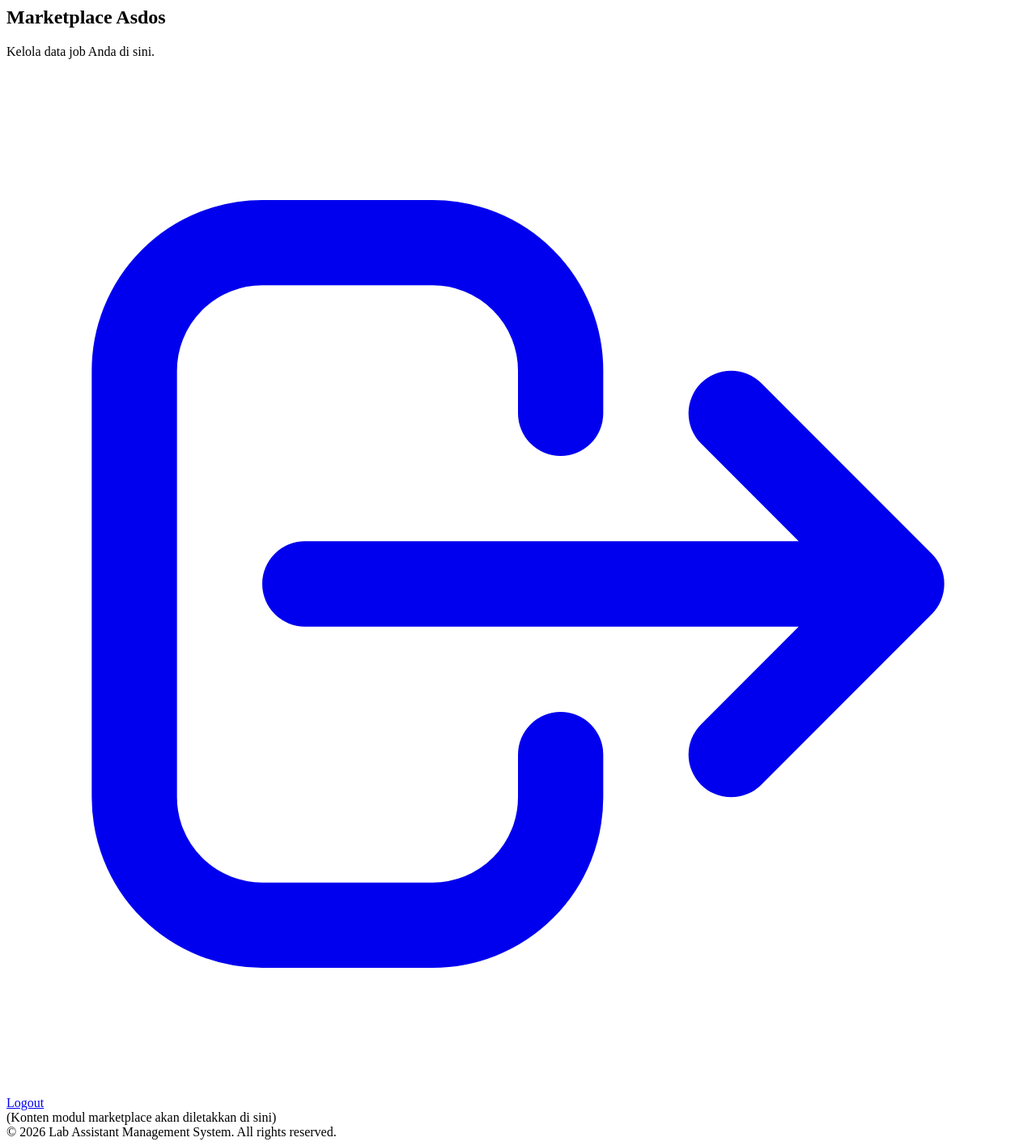
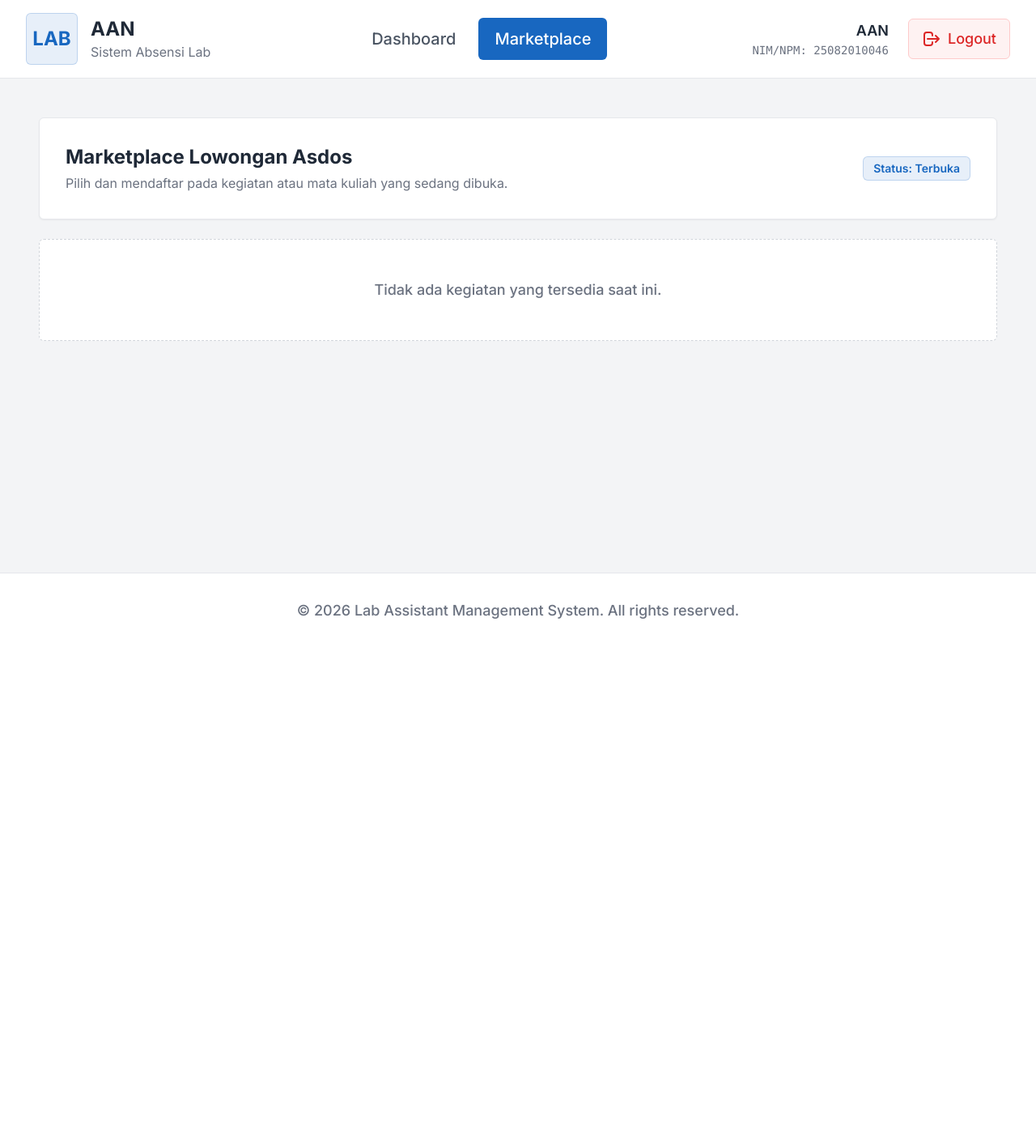
Before and after one commit to Adityaa1404/absensi_lab, a PHP site: page /modules/asdos/marketplace.php in a window 1280 px wide. Shown: the whole page at 81% size. After the commit the page ends 764 px from the top, so only its background shows below. Run offline with PHP 8.4, Linux system fonts and the light colour scheme; a user stored in the database is signed in; data comes from the database, SQL or seed files in the repository; some libraries are stand-ins or nearby versions.

Commit message:
feat(asdos): nambah dashboard sama fitur fitur pendukung aja sih

```diff
--- /dev/null
+++ b/includes/header_asdos.php
@@ -0,0 +1,73 @@
+<?php
+if (session_status() === PHP_SESSION_NONE) {
+    session_start();
+}
+if (!isset($_SESSION['user_id']) || $_SESSION['role'] !== 'asdos') {
+    header("Location: ../auth/login.php");
+    exit();
+}
+
+$current_page = basename($_SERVER['PHP_SELF']);
+?>
+<!DOCTYPE html>
+<html lang="id">
+<head>
+    <meta charset="UTF-8">
+    <meta name="viewport" content="width=device-width, initial-scale=1.0">
+    <title>Panel Asdos - Absensi Lab</title>
+    <script src="https://cdn.tailwindcss.com"></script>
+    <link rel="preconnect" href="https://fonts.googleapis.com">
+    <link rel="preconnect" href="https://fonts.gstatic.com" crossorigin>
+    <link href="https://fonts.googleapis.com/css2?family=Inter:wght@400;500;600;700&display=swap" rel="stylesheet">
+    <style>
+        body { font-family: 'Inter', sans-serif; background-color: #f3f4f6; }
+    </style>
+</head>
+<body class="min-h-screen flex flex-col">
+    <!-- Header / Navbar -->
+    <header class="bg-white border-b border-gray-200 sticky top-0 z-50">
+        <div class="max-w-7xl mx-auto px-4 sm:px-6 lg:px-8 flex items-center justify-between h-20 md:h-24">
+            <!-- Brand / Logo -->
+            <div class="flex items-center gap-3 md:gap-4">
+                <div class="w-12 h-12 md:w-16 md:h-16 rounded-md bg-[#1867c0]/10 border border-[#1867c0]/20 flex items-center justify-center text-[#1867c0] font-bold text-lg md:text-2xl">
+                    LAB
+                </div>
+                <div>
+                    <h1 class="text-lg sm:text-xl md:text-2xl font-bold text-gray-800 leading-tight"><?= htmlspecialchars($_SESSION['nama'] ?? 'Asisten Dosen') ?></h1>
+                    <p class="text-sm md:text-base text-gray-500">Sistem Absensi Lab</p>
+                </div>
+            </div>
+
+            <!-- Navigation Links (Desktop) -->
+            <nav class="hidden md:flex items-center gap-2">
+                <a href="/absensi_lab/modules/asdos/dashboard.php" class="px-5 py-3 rounded-md text-base md:text-xl font-medium transition duration-200 <?= $current_page === 'dashboard.php' ? 'bg-[#1867c0] text-white' : 'text-gray-600 hover:text-gray-900 hover:bg-gray-100' ?>">
+                    Dashboard
+                </a>
+                <a href="/absensi_lab/modules/asdos/marketplace.php" class="px-5 py-3 rounded-md text-base md:text-xl font-medium transition duration-200 <?= $current_page === 'marketplace.php' ? 'bg-[#1867c0] text-white' : 'text-gray-600 hover:text-gray-900 hover:bg-gray-100' ?>">
+                    Marketplace
+                </a>
+            </nav>
+
+            <!-- User Info & Logout -->
+            <div class="flex items-center gap-4 md:gap-6">
+                <div class="hidden sm:block text-right">
+                    <p class="text-sm md:text-lg font-semibold text-gray-800"><?= htmlspecialchars($_SESSION['nama'] ?? 'Asdos') ?></p>
+                    <p class="text-xs md:text-sm text-gray-500 font-mono">NIM/NPM: <?= htmlspecialchars($_SESSION['identity_number'] ?? '-') ?></p>
+                </div>
+                <a href="../auth/logout.php" class="px-4 py-2.5 rounded-md bg-red-50 border border-red-200 text-red-600 text-sm md:text-lg font-medium hover:bg-red-100 transition duration-200 flex items-center gap-2">
+                    <svg class="w-5 h-5 md:w-6 md:h-6" fill="none" stroke="currentColor" viewBox="0 0 24 24">
+                        <path stroke-linecap="round" stroke-linejoin="round" stroke-width="2" d="M17 16l4-4m0 0l-4-4m4 4H7m6 4v1a3 3 0 01-3 3H6a3 3 0 01-3-3V7a3 3 0 013-3h4a3 3 0 013 3v1"/>
+                    </svg>
+                    Logout
+                </a>
+            </div>
+        </div>
+
+        <!-- Mobile Navigation Menu -->
+        <div class="md:hidden border-t border-gray-200 px-4 py-3 flex items-center justify-around bg-white">
+            <a href="/absensi_lab/modules/asdos/dashboard.php" class="px-4 py-2 rounded-md text-sm sm:text-base font-medium <?= $current_page === 'dashboard.php' ? 'bg-[#1867c0] text-white' : 'text-gray-600' ?>">Dashboard</a>
+            <a href="/absensi_lab/modules/asdos/marketplace.php" class="px-4 py-2 rounded-md text-sm sm:text-base font-medium <?= $current_page === 'marketplace.php' ? 'bg-[#1867c0] text-white' : 'text-gray-600' ?>">Marketplace</a>
+        </div>
+    </header>
+
+    <main class="flex-1 max-w-7xl w-full mx-auto p-6 sm:p-8 lg:p-12">
--- a/modules/asdos/marketplace.php
+++ b/modules/asdos/marketplace.php
@@ -5,30 +5,94 @@ if (!isset($_SESSION['user_id']) || $_SESSION['role'] !== 'asdos') {
     exit();
 }
 
-// Memuat navigasi yang sudah berisi tombol logout
-require_once '../../includes/header.php';
+require_once '../../config/koneksi.php';
+
+$error_message = null;
+$kegiatan = [];
+
+try {
+    $stmt = $pdo->prepare("SELECT id_kegiatan, nama_kegiatan, periode_mulai, periode_selesai, deskripsi_tugas, insentif FROM kegiatan WHERE status = 'open' ORDER BY periode_mulai DESC");
+    $stmt->execute();
+    $kegiatan = $stmt->fetchAll(PDO::FETCH_ASSOC);
+} catch (PDOException $e) {
+    $error_message = "Terjadi kesalahan saat mengambil data kegiatan: " . $e->getMessage();
+}
+
+require_once '../../includes/header_asdos.php';
 ?>
 
-<div class="p-8 bg-white rounded-2xl shadow-sm border border-slate-200 mt-6">
-    <div class="flex items-center justify-between mb-6">
+<!-- Header / Banner Title -->
+<div class="bg-white rounded-md border border-gray-200 p-6 sm:p-8 mb-6 shadow-sm">
+    <div class="flex flex-col sm:flex-row sm:items-center justify-between gap-4">
         <div>
-            <h2 class="text-2xl font-bold text-slate-800">Marketplace Asdos</h2>
-            <p class="text-slate-500 mt-1">Kelola data job Anda di sini.</p>
+            <h2 class="text-xl sm:text-2xl font-bold text-gray-800 leading-tight">Marketplace Lowongan Asdos</h2>
+            <p class="text-sm md:text-base text-gray-500 mt-1">Pilih dan mendaftar pada kegiatan atau mata kuliah yang sedang dibuka.</p>
         </div>
-
-        <!-- Fallback tombol logout eksplisit jika user tidak melihat navbar -->
-        <a href="../auth/logout.php" class="inline-flex items-center gap-2 px-4 py-2 bg-red-50 text-red-600 hover:bg-red-100 rounded-lg font-medium transition-colors md:hidden">
-            <svg class="w-4 h-4" fill="none" stroke="currentColor" viewBox="0 0 24 24">
-                <path stroke-linecap="round" stroke-linejoin="round" stroke-width="2" d="M17 16l4-4m0 0l-4-4m4 4H7m6 4v1a3 3 0 01-3 3H6a3 3 0 01-3-3V7a3 3 0 013-3h4a3 3 0 013 3v1"/>
-            </svg>
-            Logout
-        </a>
-    </div>
-
-    <!-- Konten marketplace lainnya nanti di sini -->
-    <div class="p-4 border border-dashed border-slate-300 rounded-xl bg-slate-50 text-center text-slate-500">
-        (Konten modul marketplace akan diletakkan di sini)
+        <div class="shrink-0">
+            <span class="inline-flex items-center px-3 py-1 rounded-md text-xs sm:text-sm font-semibold bg-[#1867c0]/10 text-[#1867c0] border border-[#1867c0]/20">
+                Status: Terbuka
+            </span>
+        </div>
     </div>
 </div>
 
+<!-- Alert Error -->
+<?php if (!empty($error_message)): ?>
+    <div class="p-4 mb-6 bg-red-50 border border-red-200 text-red-600 rounded-md text-sm md:text-base">
+        <?= htmlspecialchars($error_message) ?>
+    </div>
+
+<!-- Empty State -->
+<?php elseif (empty($kegiatan)): ?>
+    <div class="p-12 border border-dashed border-gray-300 rounded-md bg-white text-center">
+        <p class="text-gray-500 font-medium text-base md:text-lg">Tidak ada kegiatan yang tersedia saat ini.</p>
+    </div>
+
+<!-- Grid Cards Lowongan -->
+<?php else: ?>
+    <div class="grid grid-cols-1 md:grid-cols-2 lg:grid-cols-3 gap-6">
+        <?php foreach ($kegiatan as $item): ?>
+            <div class="bg-white border border-gray-200 rounded-md p-6 flex flex-col justify-between shadow-sm hover:border-[#1867c0]/50 transition duration-200">
+                <div>
+                    <!-- Judul Kegiatan -->
+                    <h3 class="text-lg md:text-xl font-bold text-gray-800 mb-2 leading-snug">
+                        <?= htmlspecialchars($item['nama_kegiatan']) ?>
+                    </h3>
+
+                    <!-- Periode Tanggal -->
+                    <div class="text-xs md:text-sm text-gray-500 mb-4 pb-3 border-b border-gray-100 flex items-center gap-1.5">
+                        <svg class="w-4 h-4 text-gray-400 shrink-0" fill="none" stroke="currentColor" viewBox="0 0 24 24">
+                            <path stroke-linecap="round" stroke-linejoin="round" stroke-width="2" d="M8 7V3m8 4V3m-9 8h10M5 21h14a2 2 0 002-2V7a2 2 0 00-2-2H5a2 2 0 00-2 2v12a2 2 0 002 2z"/>
+                        </svg>
+                        <span><?= date('d M Y', strtotime($item['periode_mulai'])) ?> – <?= date('d M Y', strtotime($item['periode_selesai'])) ?></span>
+                    </div>
+
+                    <!-- Deskripsi -->
+                    <div class="mb-5">
+                        <p class="text-xs font-semibold uppercase tracking-wider text-gray-400 mb-1">Deskripsi Tugas</p>
+                        <p class="text-sm text-gray-600 whitespace-pre-line line-clamp-3 leading-relaxed">
+                            <?= htmlspecialchars($item['deskripsi_kegiatan'] ?? '-') ?>
+                        </p>
+                    </div>
+                </div>
+
+                <div>
+                    <!-- Insentif -->
+                    <div class="mb-4 pt-3 border-t border-gray-100 flex items-center justify-between">
+                        <span class="text-xs font-semibold uppercase tracking-wider text-gray-400">Insentif</span>
+                        <span class="text-base md:text-lg font-bold text-gray-800">
+                            Rp <?= number_format($item['insentif'] ?? 0, 0, ',', '.') ?>
+                        </span>
+                    </div>
+
+                    <!-- Tombol Aksi -->
+                    <a href="daftar.php?id=<?= urlencode($item['id_kegiatan']) ?>" class="block w-full text-center py-2.5 px-4 bg-[#1867c0] hover:bg-[#14529d] text-white font-medium rounded-md text-sm md:text-base transition duration-200 shadow-sm">
+                        Daftar Kegiatan
+                    </a>
+                </div>
+            </div>
+        <?php endforeach; ?>
+    </div>
+<?php endif; ?>
+
 <?php require_once '../../includes/footer.php'; ?>
```
Also changed, not shown: modules/asdos/daftar.php (added, +166 -0 lines), modules/asdos/dashboard.php (added, +234 -0 lines), includes/header.php (deleted).
